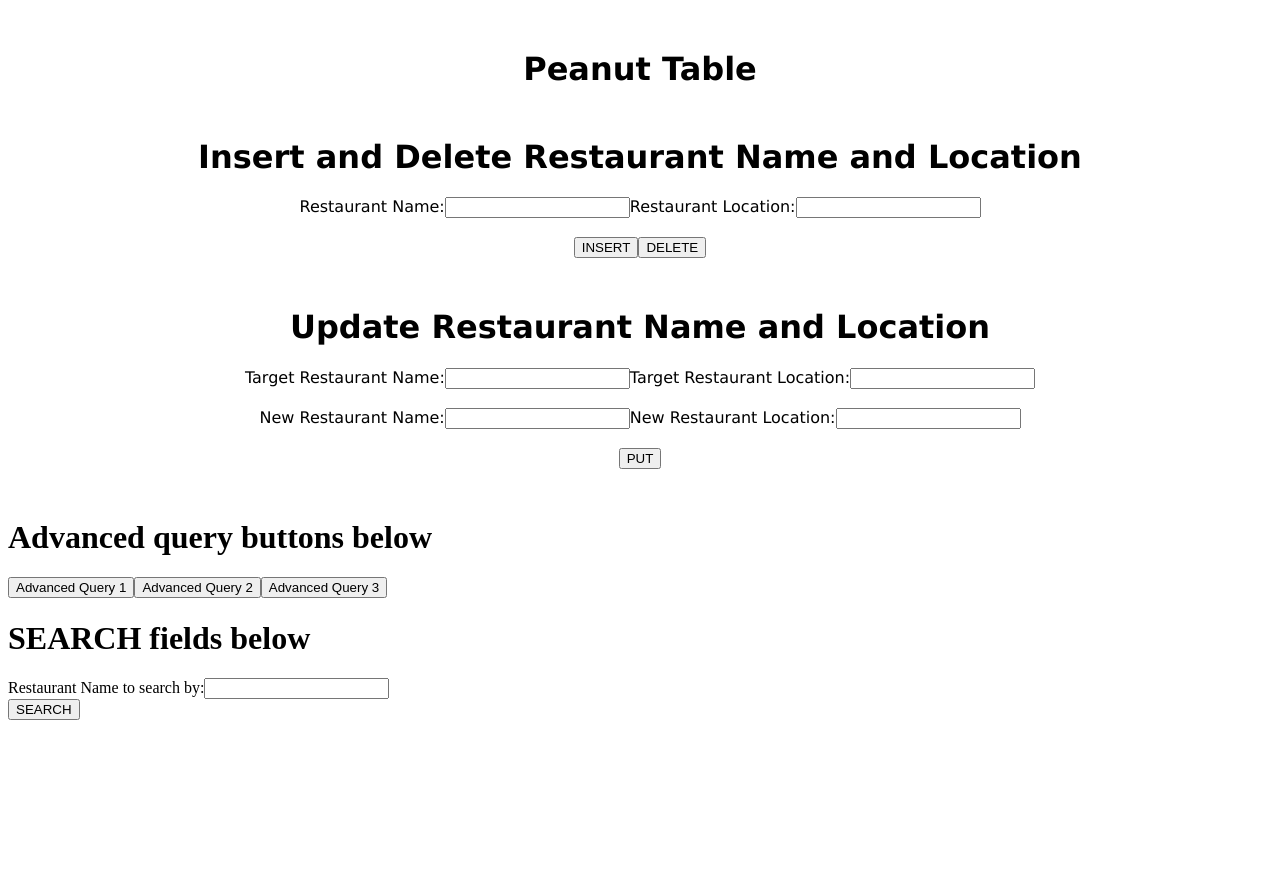
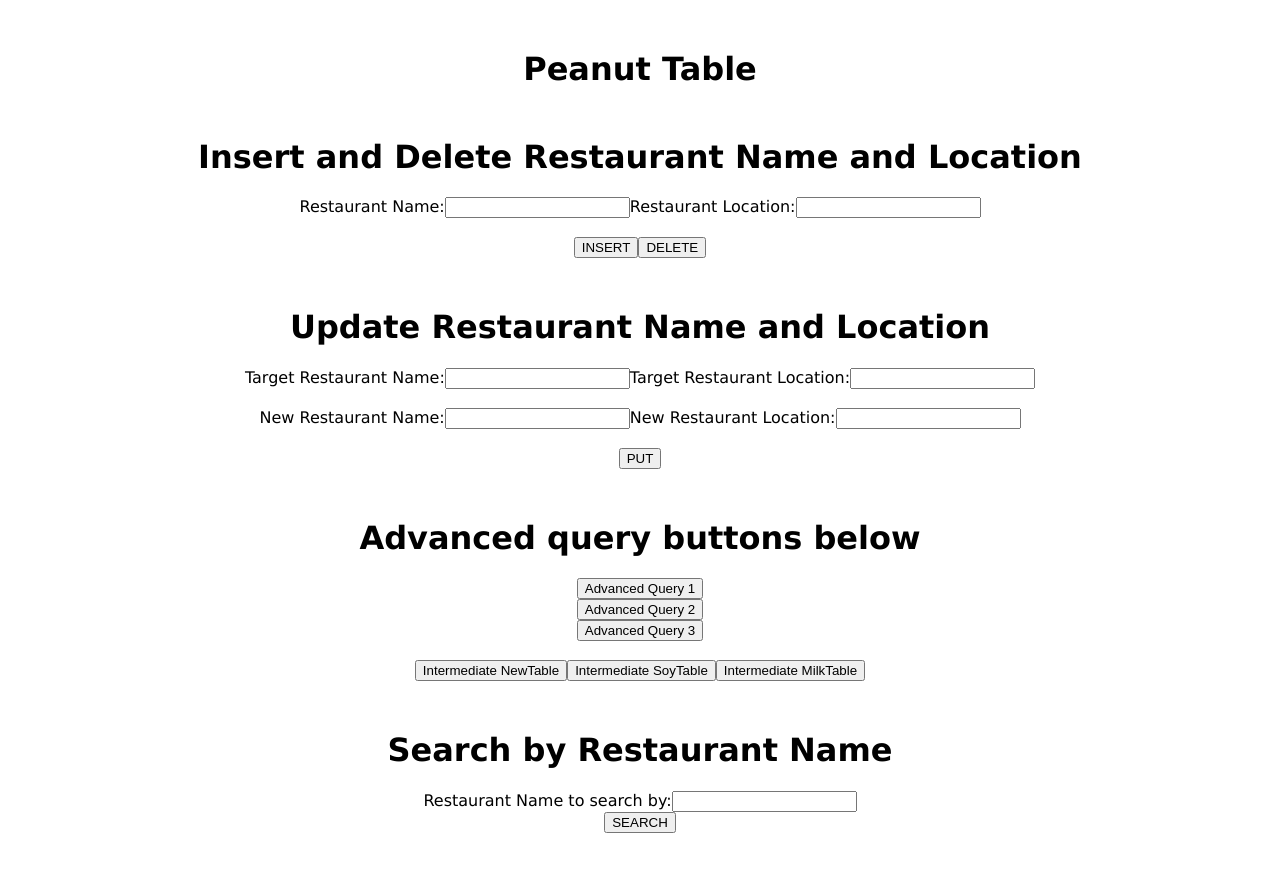
Before and after one commit to pauldk519/cs411_final, a React (Create React App) app in the folder finalProject/finalProject/frontend/: page / in a window 1280 px wide. Shown: the top 872 px of the page. Before the commit the page ends 800 px from the top, so only its background shows below. Built offline with nearby package versions, Linux system fonts and the light colour scheme.

Commit message:
Added functions for intermediate tables

```diff
--- a/finalProject/finalProject/frontend/src/App.js
+++ b/finalProject/finalProject/frontend/src/App.js
@@ -54,16 +54,19 @@ function App() {
     var x = document.getElementById("aq2Div");
     var y = document.getElementById("aq1Div");
     var z = document.getElementById("searchDiv");
+    var a = document.getElementById("intermediateDiv")
     if (z.style.display === "none") {
         w.style.display = "none";
         x.style.display = "none";
         y.style.display = "none";
         z.style.display = "block";
+        a.style.display = "none";
     } else {
         w.style.display = "none";
         x.style.display = "none";
         y.style.display = "none";
         // z.style.display = "none";
+        a.style.display = "none";
     }
   };
 
@@ -77,16 +80,19 @@ function App() {
     var x = document.getElementById("aq2Div");
     var y = document.getElementById("aq1Div");
     var z = document.getElementById("searchDiv");
+    var a = document.getElementById("intermediateDiv")
     if (y.style.display === "none") {
         w.style.display = "none";
         x.style.display = "none";
         y.style.display = "block";
         z.style.display = "none";
+        a.style.display = "none";
     } else {
         w.style.display = "none";
         x.style.display = "none";
         // y.style.display = "none";
         z.style.display = "none";
+        a.style.display = "none";
     }
   };
 
@@ -100,20 +106,23 @@ function App() {
     var x = document.getElementById("aq2Div");
     var y = document.getElementById("aq1Div");
     var z = document.getElementById("searchDiv");
+    var a = document.getElementById("intermediateDiv")
     if (x.style.display === "none") {
         w.style.display = "none";
         x.style.display = "block";
         y.style.display = "none";
         z.style.display = "none";
+        a.style.display = "none";
     } else {
         w.style.display = "none";
         // x.style.display = "none";
         y.style.display = "none";
         z.style.display = "none";
+        a.style.display = "none";
     }
   };
 
-    const advancedquery3CRUD = () => {
+  const advancedquery3CRUD = () => {
     console.log("Running advanced query 3")
     Axios.get('http://localhost:3002/api/advq3').then((response) => {
       setSearch(response.data)
@@ -123,18 +132,102 @@ function App() {
     var x = document.getElementById("aq2Div");
     var y = document.getElementById("aq1Div");
     var z = document.getElementById("searchDiv");
+    var a = document.getElementById("intermediateDiv")
     if (w.style.display === "none") {
         w.style.display = "block";
         x.style.display = "none";
         y.style.display = "none";
         z.style.display = "none";
+        a.style.display = "none";
+
     } else {
         // w.style.display = "none";
         x.style.display = "none";
         y.style.display = "none";
         z.style.display = "none";
+        a.style.display = "none";
     }
   };
+
+  const intermediatenewtable = () => {
+    console.log("Getting intermediate NewTable")
+    Axios.get('http://localhost:3002/api/newtable').then((response) => {
+      setSearch(response.data)
+      console.log(search)
+    })
+    var w = document.getElementById("aq3Div");
+    var x = document.getElementById("aq2Div");
+    var y = document.getElementById("aq1Div");
+    var z = document.getElementById("searchDiv");
+    var a = document.getElementById("intermediateDiv")
+    if (a.style.display === "none") {
+        w.style.display = "none";
+        x.style.display = "none";
+        y.style.display = "none";
+        z.style.display = "none";
+        a.style.display = "block";
+
+    } else {
+        w.style.display = "none";
+        x.style.display = "none";
+        y.style.display = "none";
+        z.style.display = "none";
+    }
+
+  }
+
+  const intermediatesoytable = () => {
+    console.log("Getting intermediate SoyTable")
+    Axios.get('http://localhost:3002/api/soytable').then((response) => {
+      setSearch(response.data)
+      console.log(search)
+    })
+    var w = document.getElementById("aq3Div");
+    var x = document.getElementById("aq2Div");
+    var y = document.getElementById("aq1Div");
+    var z = document.getElementById("searchDiv");
+    var a = document.getElementById("intermediateDiv")
+    if (a.style.display === "none") {
+        w.style.display = "none";
+        x.style.display = "none";
+        y.style.display = "none";
+        z.style.display = "none";
+        a.style.display = "block";
+
+    } else {
+        w.style.display = "none";
+        x.style.display = "none";
+        y.style.display = "none";
+        z.style.display = "none";
+    }
+
+  }
+  const intermediatemilktable = () => {
+    console.log("Getting intermediate MilkTable")
+    Axios.get('http://localhost:3002/api/milktable').then((response) => {
+      setSearch(response.data)
+      console.log(search)
+    })
+    var w = document.getElementById("aq3Div");
+    var x = document.getElementById("aq2Div");
+    var y = document.getElementById("aq1Div");
+    var z = document.getElementById("searchDiv");
+    var a = document.getElementById("intermediateDiv")
+    if (a.style.display === "none") {
+        w.style.display = "none";
+        x.style.display = "none";
+        y.style.display = "none";
+        z.style.display = "none";
+        a.style.display = "block";
+
+    } else {
+        w.style.display = "none";
+        x.style.display = "none";
+        y.style.display = "none";
+        z.style.display = "none";
+    }
+
+  }
 
 
   const divStyle = {
@@ -200,15 +293,19 @@ function App() {
         <button onClick = {putCRUD}>PUT</button>
       </div>
 
-      <div>
+      <div style = {divStyle}>
         <h1>Advanced query buttons below</h1>
-        <button onClick = {advancedquery1CRUD}>Advanced Query 1</button>
-        <button onClick = {advancedquery2CRUD}>Advanced Query 2</button>
-        <button onClick = {advancedquery3CRUD}>Advanced Query 3</button>
+        <button onClick = {advancedquery1CRUD}>Advanced Query 1</button><br></br>
+        <button onClick = {advancedquery2CRUD}>Advanced Query 2</button><br></br>
+        <button onClick = {advancedquery3CRUD}>Advanced Query 3</button><br></br><br></br>
+        <button onClick = {intermediatenewtable}>Intermediate NewTable</button>
+        <button onClick = {intermediatesoytable}>Intermediate SoyTable</button>
+        <button onClick = {intermediatemilktable}>Intermediate MilkTable</button>
+
       </div>
 
-      <div>
-        <h1> SEARCH fields below </h1>
+      <div style = {divStyle}>
+        <h1> Search by Restaurant Name</h1>
         <label>Restaurant Name to search by:</label>
         <input type = "text" name = "query" onChange={(e) => {
           setquery(e.target.value);
@@ -251,6 +348,9 @@ function App() {
         ))}
 
         </div>
+        <div id="intermediateDiv">
+
+        </div>
       </div>
     </div>
   );
```
Also changed, not shown: 1 other file (tests, documents, lock files or other folders).
